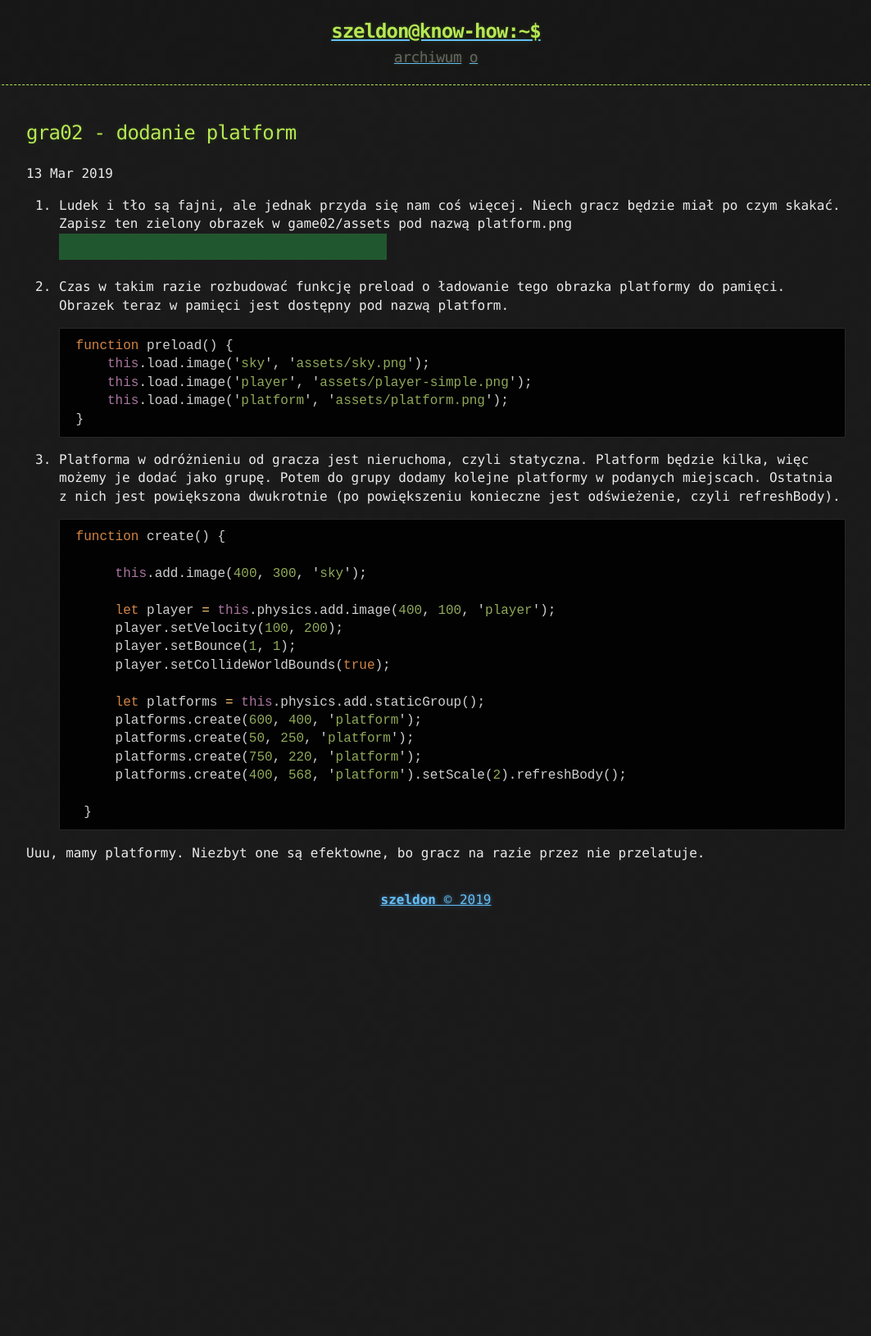
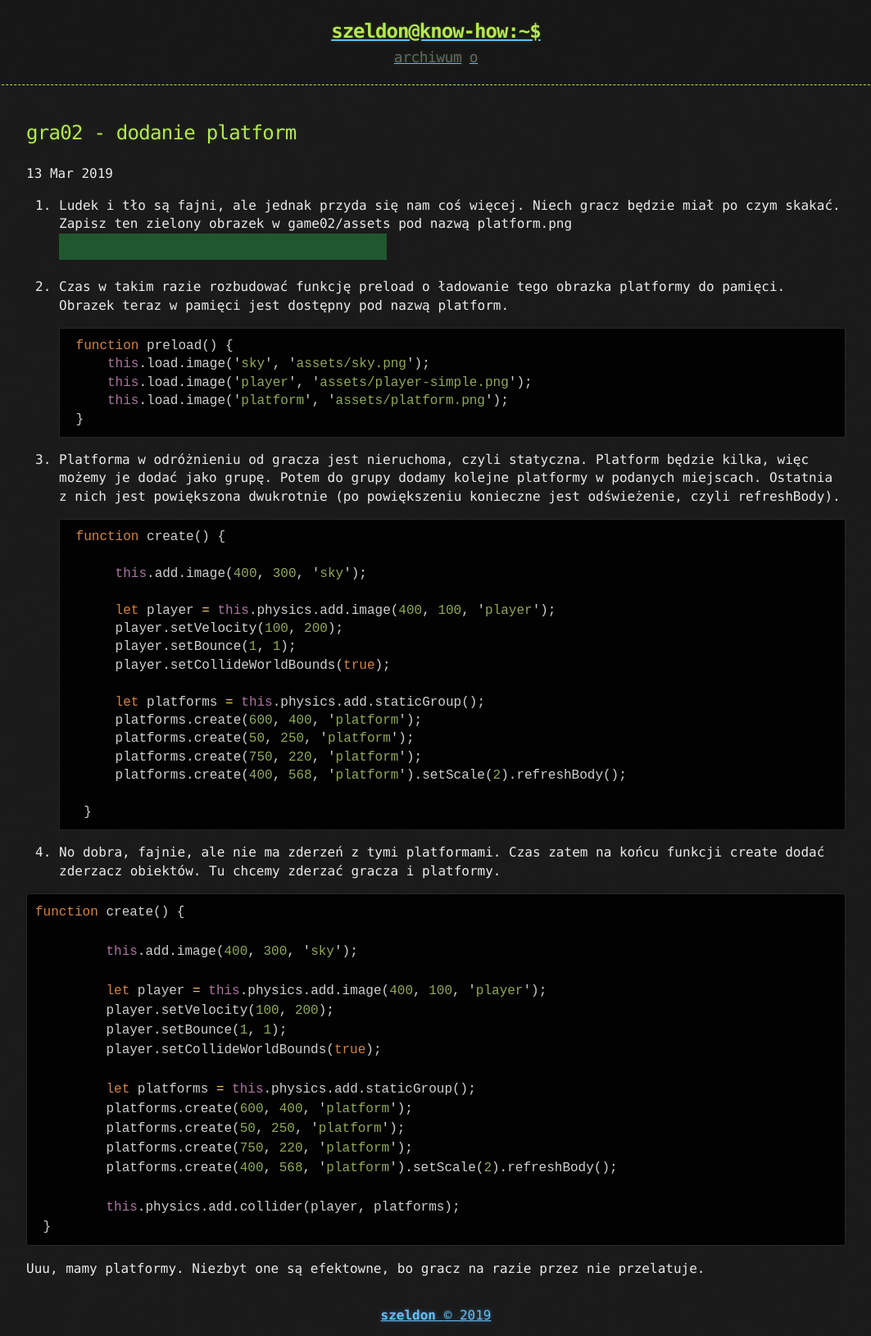
Before and after one commit to szeldon/szeldon.github.io, a Jekyll site: the page built from _posts/2019-03-13-gra02-platformy.md, in a window 1280 px wide. Shown: the whole page at 82% size, without its empty margins (108-1171 px from the left). Built offline with Jekyll 4.4.1, drawn with Linux system fonts in a browser that asks for light colours; before the commit the page ends 1123 px from its top, so only the background shows below that.

Commit message:
dodany zderzacz

````diff
--- a/_posts/2019-03-13-gra02-platformy.md
+++ b/_posts/2019-03-13-gra02-platformy.md
@@ -38,4 +38,26 @@ date: 2019-03-13 21:25:00
 	 }
 	```
 
+1. No dobra, fajnie, ale nie ma zderzeń z tymi platformami. Czas zatem na końcu funkcji create dodać zderzacz obiektów. Tu chcemy zderzać gracza i platformy.
+
+```javascript
+function create() {
+
+	 this.add.image(400, 300, 'sky');
+
+	 let player = this.physics.add.image(400, 100, 'player');
+	 player.setVelocity(100, 200);
+	 player.setBounce(1, 1);
+	 player.setCollideWorldBounds(true);
+
+	 let platforms = this.physics.add.staticGroup();
+	 platforms.create(600, 400, 'platform');
+	 platforms.create(50, 250, 'platform');
+	 platforms.create(750, 220, 'platform');
+	 platforms.create(400, 568, 'platform').setScale(2).refreshBody();
+
+	 this.physics.add.collider(player, platforms);
+ }
+```
+
 Uuu, mamy platformy. Niezbyt one są efektowne, bo gracz na razie przez nie przelatuje.
````
